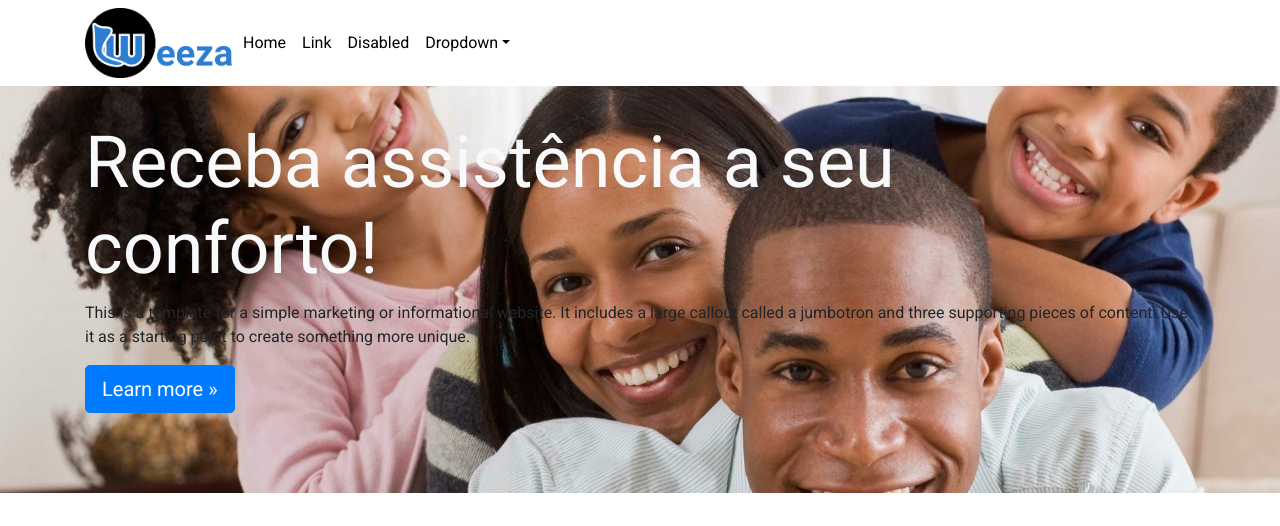
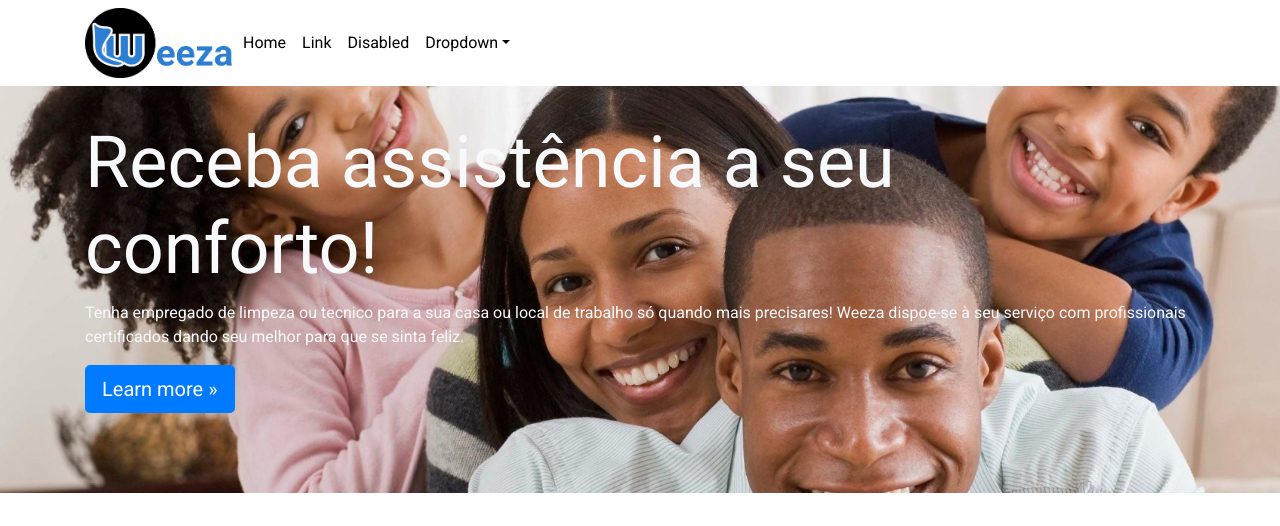
Before and after one commit to AbelKinkela/WeezaProject, a Django app: page / in a window 1280 px wide. Shown: the top 526 px of the page. Run offline with Django 3.2, Linux system fonts and the light colour scheme; some libraries are stand-ins or nearby versions.

Commit message:
Commit 2: mudanças no banner

```diff
--- a/main/templates/html/index.html
+++ b/main/templates/html/index.html
@@ -54,9 +54,13 @@
         <div class="jumbotron jumbotron-fluid">
             <div class="container">
                 <h4 class="display-3 text-light">Receba assistência a seu conforto!</h4>
-                <p>This is a template for a simple marketing or informational website. It includes a large callout
-                    called a jumbotron and three supporting pieces of content. Use it as a starting point to create
-                    something more unique.</p>
+                <p class="text-light">Tenha empregado de limpeza ou tecnico para a sua casa ou
+                    local
+                    de
+                    trabalho só
+                    quando mais precisares!
+                    Weeza dispoe-se à seu serviço com profissionais certificados dando seu melhor para que se sinta
+                    feliz. </p>
                 <p><a class="btn btn-primary btn-lg" href="#" role="button">Learn more &raquo;</a></p>
             </div>
         </div>
```
